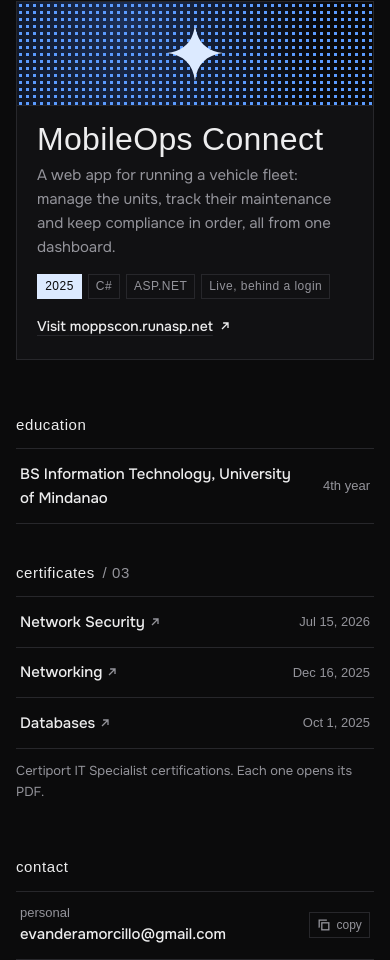
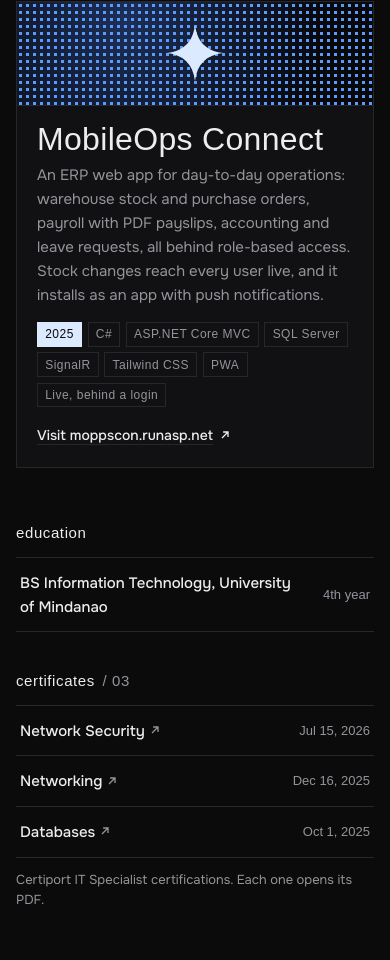
Before and after one commit to TaNoir/Personal-Resume, a Next.js app: page / in a window 390 px wide. Shown: the part 1744-2704 px from the top of the page. Built offline with nearby package versions, Linux system fonts and the light colour scheme; a web font is replaced by a local one.

Commit message:
Describe MobileOps Connect from its source

```diff
--- a/src/content/resume.ts
+++ b/src/content/resume.ts
@@ -31,10 +31,10 @@ export const resume = {
       name: "MobileOps Connect",
       year: "2025",
       blurb:
-        "A web app for running a vehicle fleet: manage the units, track their maintenance and keep compliance in order, all from one dashboard.",
+        "An ERP web app for day-to-day operations: warehouse stock and purchase orders, payroll with PDF payslips, accounting and leave requests, all behind role-based access. Stock changes reach every user live, and it installs as an app with push notifications.",
       url: "https://moppscon.runasp.net/",
       host: "moppscon.runasp.net",
-      tags: ["C#", "ASP.NET"],
+      tags: ["C#", "ASP.NET Core MVC", "SQL Server", "SignalR", "Tailwind CSS", "PWA"],
       note: "Live, behind a login",
     },
   ],
```
